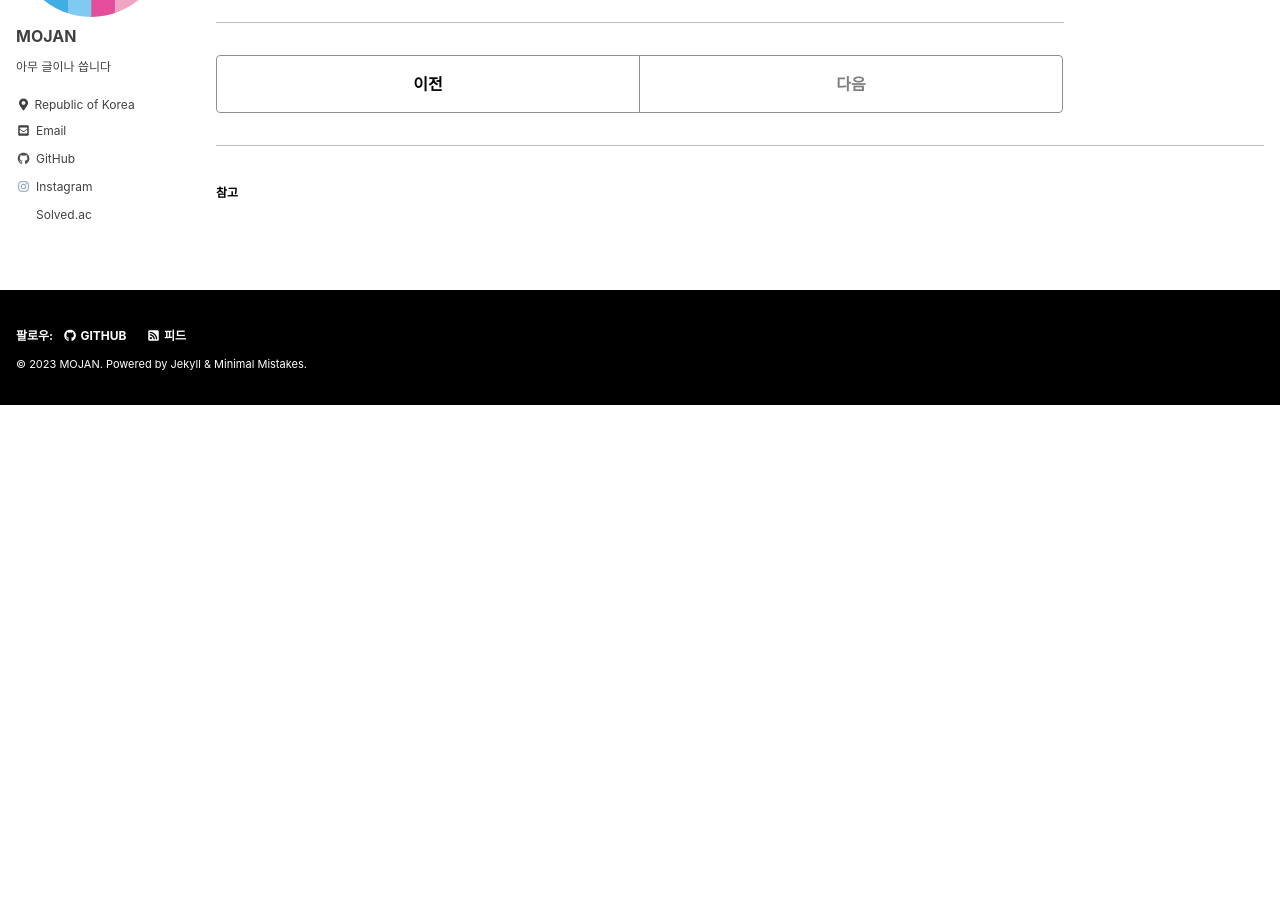
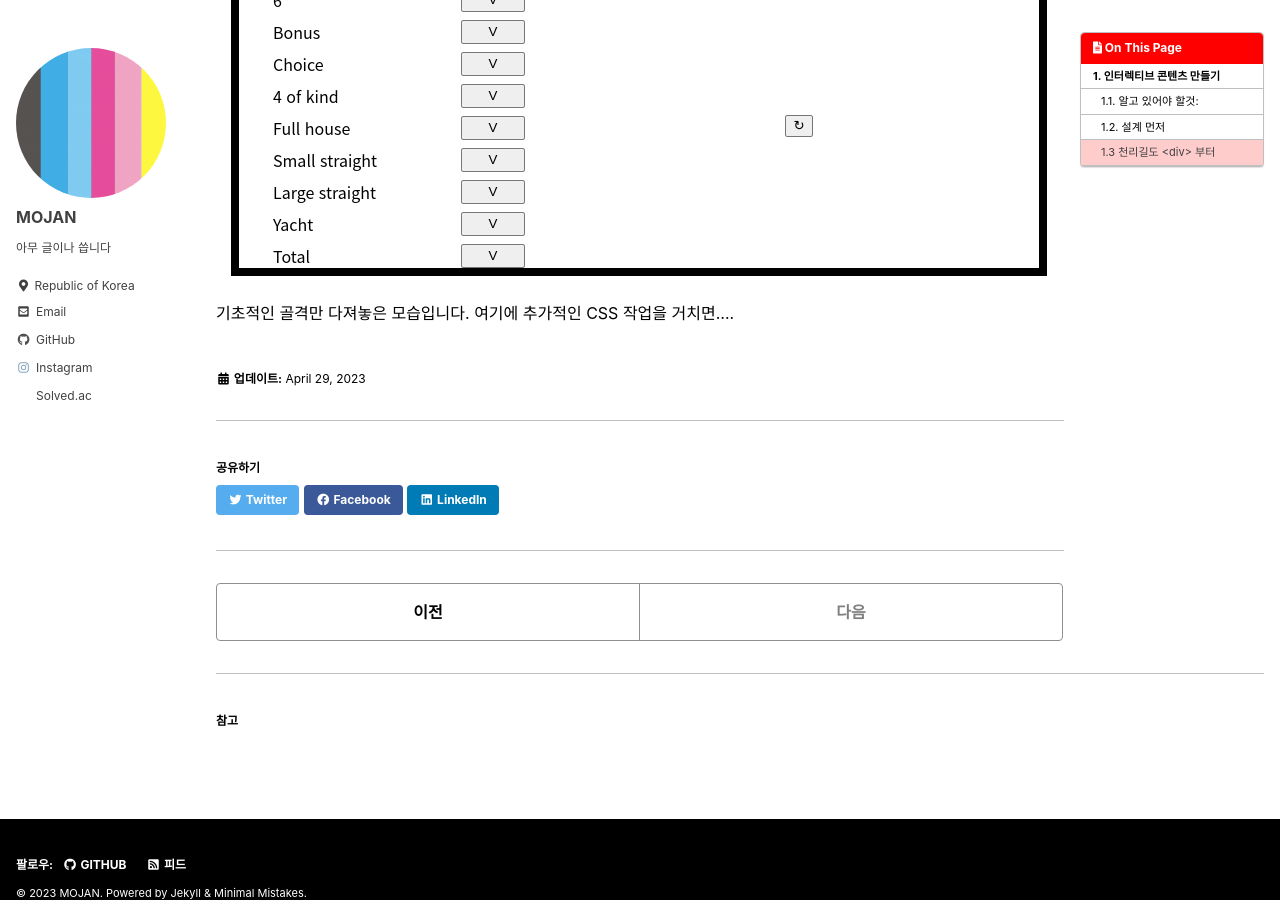
Before and after one commit to MOJAN3543/MOJAN3543.github.io, a Jekyll site: the page built from _posts/MarkdownInteraction/2023-04-29-MarkdownInteraction.md, in a window 1280 px wide and 900 px high, scrolled down 2666 px. Built offline with Jekyll 4.4.1, drawn with Linux system fonts in a browser that asks for light colours; cached includes are drawn as plain includes; before the commit the page ends 3071 px from its top, so only the background shows below that.

Commit message:
Update 2023-04-29-MarkdownInteraction.md

````diff
--- a/_posts/MarkdownInteraction/2023-04-29-MarkdownInteraction.md
+++ b/_posts/MarkdownInteraction/2023-04-29-MarkdownInteraction.md
@@ -53,3 +53,8 @@ last_modified_at: 2023-04-29
 </html>{% endraw %}
 ```
 일단 기초 `<div>` 구성은 이렇습니다! 점수표와 플레이 요소, 플레이 요소는 또 주사위 표시부와 조작부로 분리됩니다.
+
+![NoCSS](https://github.com/MOJAN3543/MOJAN3543.github.io/blob/main/_posts/MarkdownInteraction/NoCSS.png?raw=true "NoCSS")
+{:.text-center}
+
+기초적인 골격만 다져놓은 모습입니다. 여기에 추가적인 CSS 작업을 거치면....
````
